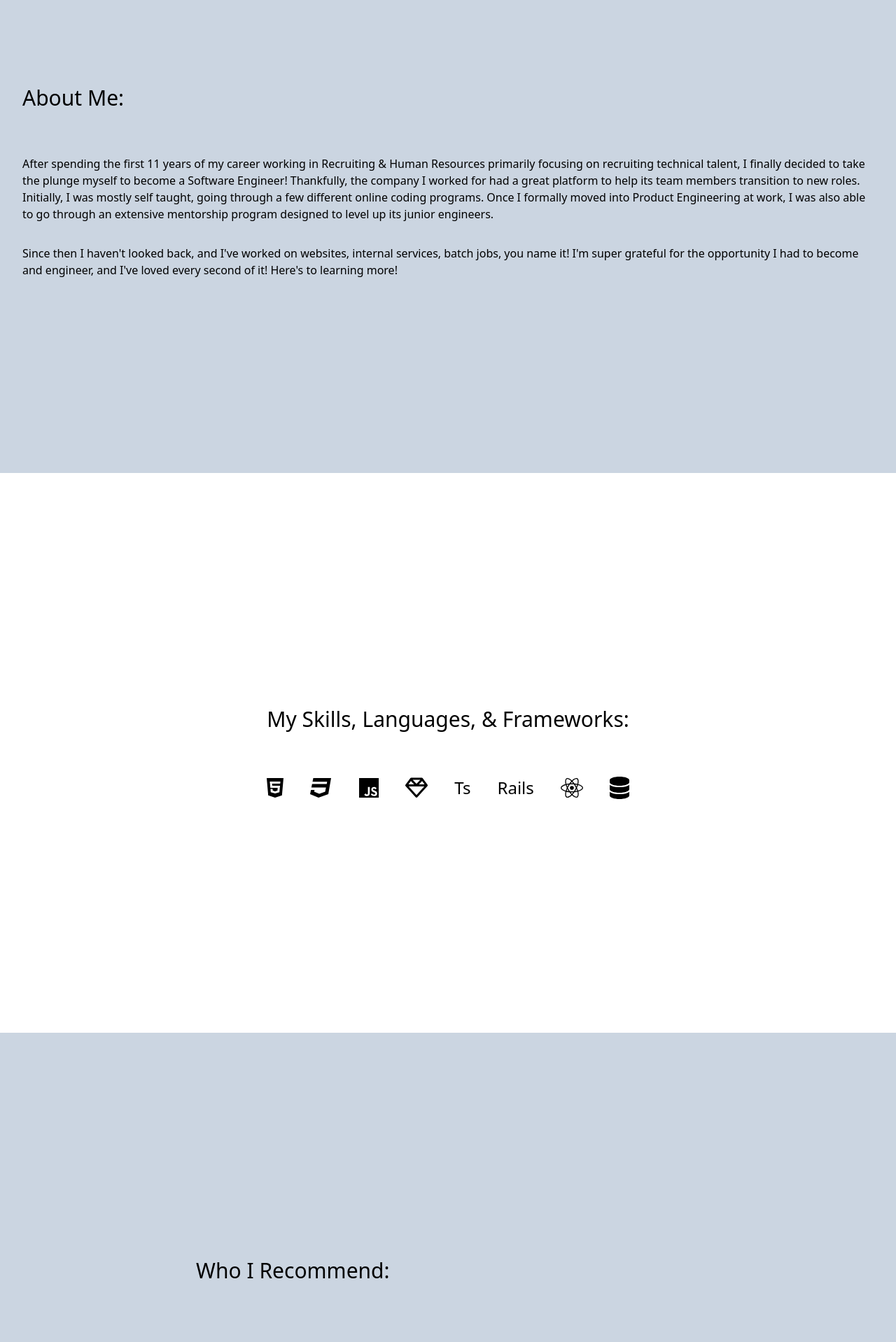
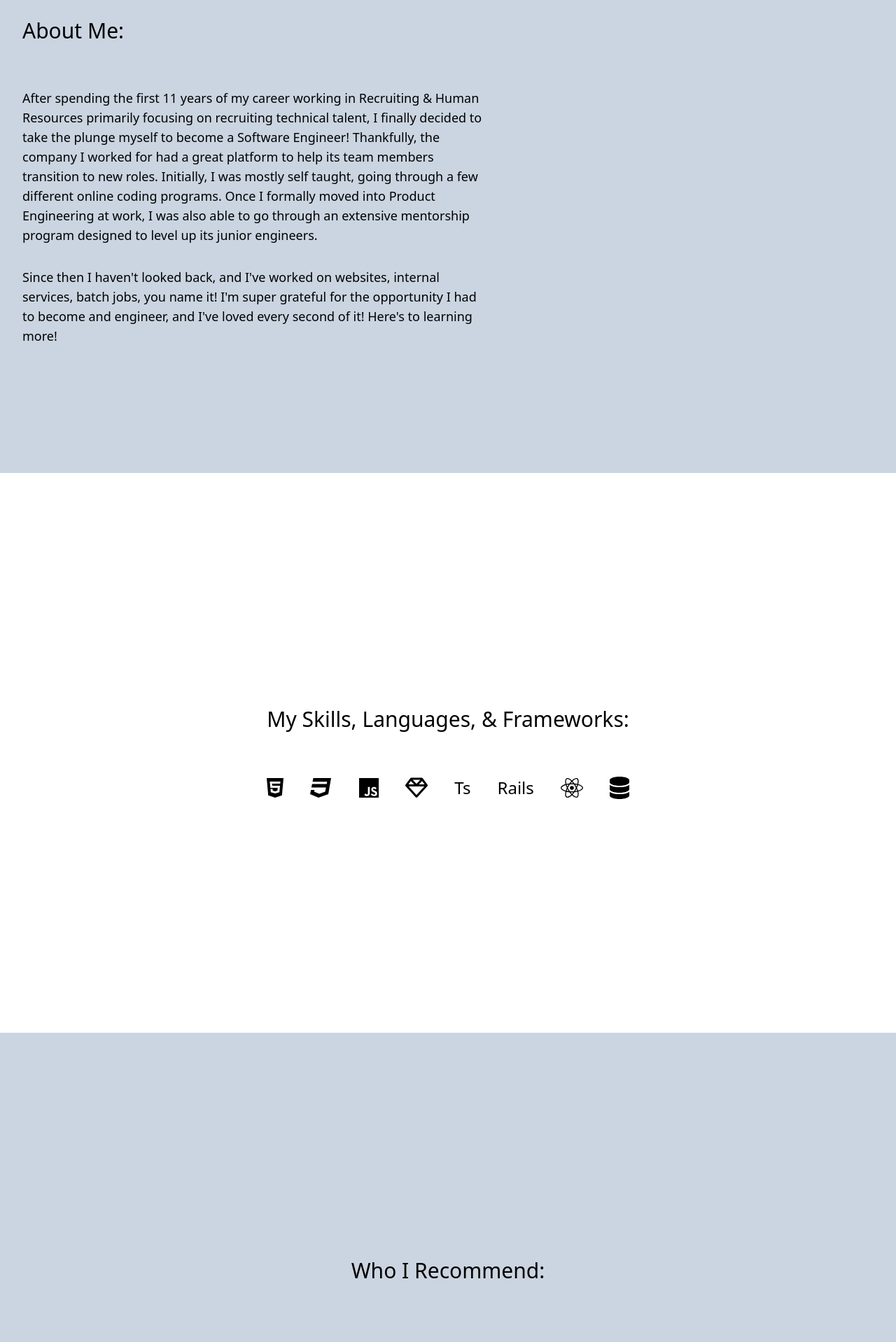
Before and after one commit to JSIK3S/joshsikes, a React (Create React App) app: page / in a window 1280 px wide. Shown: the part 980-2898 px from the top of the page at 70% size. Built offline with nearby package versions, Linux system fonts and the light colour scheme.

Commit message:
additional styling

```diff
--- a/src/components/PageSections/AboutMe.tsx
+++ b/src/components/PageSections/AboutMe.tsx
@@ -3,7 +3,7 @@ function AboutMe() {
     <div className="h-screen flex items-center bg-slate-300">
       <section id="about" className="m-8">
         <h2 className="mb-16 text-3xl">About Me:</h2>
-        <p className="mb-8">
+        <p className="mb-8 text-lg max-w-prose">
           After spending the first 11 years of my career working in Recruiting &
           Human Resources primarily focusing on recruiting technical talent, I
           finally decided to take the plunge myself to become a Software
@@ -14,7 +14,7 @@ function AboutMe() {
           able to go through an extensive mentorship program designed to level
           up its junior engineers.
         </p>
-        <p className="mb-8">
+        <p className="mb-8 text-lg max-w-prose">
           Since then I haven't looked back, and I've worked on websites,
           internal services, batch jobs, you name it! I'm super grateful for the
           opportunity I had to become and engineer, and I've loved every second
--- a/src/components/PageSections/Recommends.tsx
+++ b/src/components/PageSections/Recommends.tsx
@@ -8,7 +8,7 @@ function Recommends() {
   return (
     <div className="h-screen bg-slate-300 flex justify-center items-center">
       <section id="recommends">
-        <h2 className="text-3xl mb-16">Who I Recommend:</h2>
+        <h2 className="text-3xl mb-16 text-center">Who I Recommend:</h2>
         <section>
           <ul className="flex justify-items-center justify-between">
             <li className="m-4">
```
